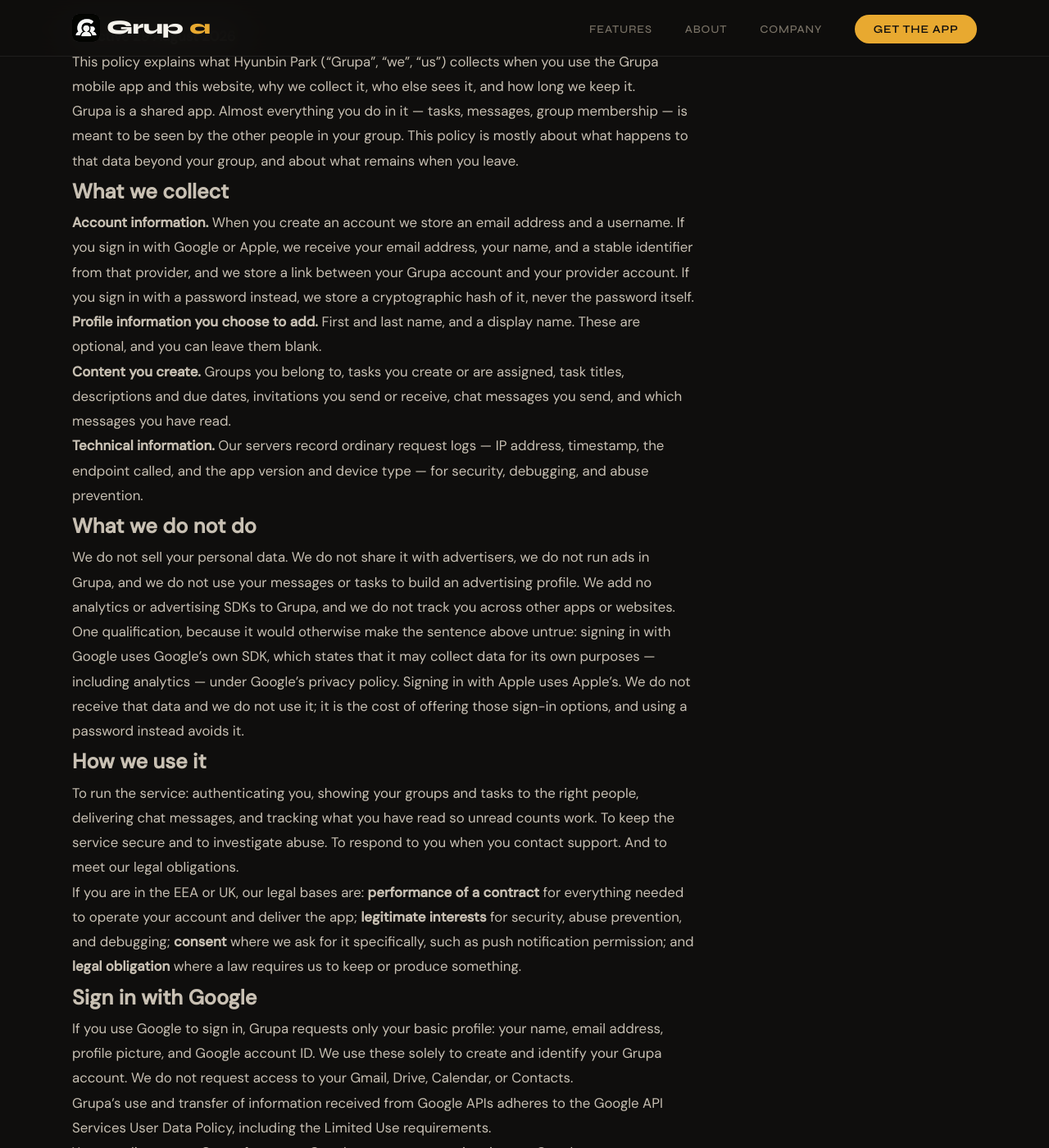
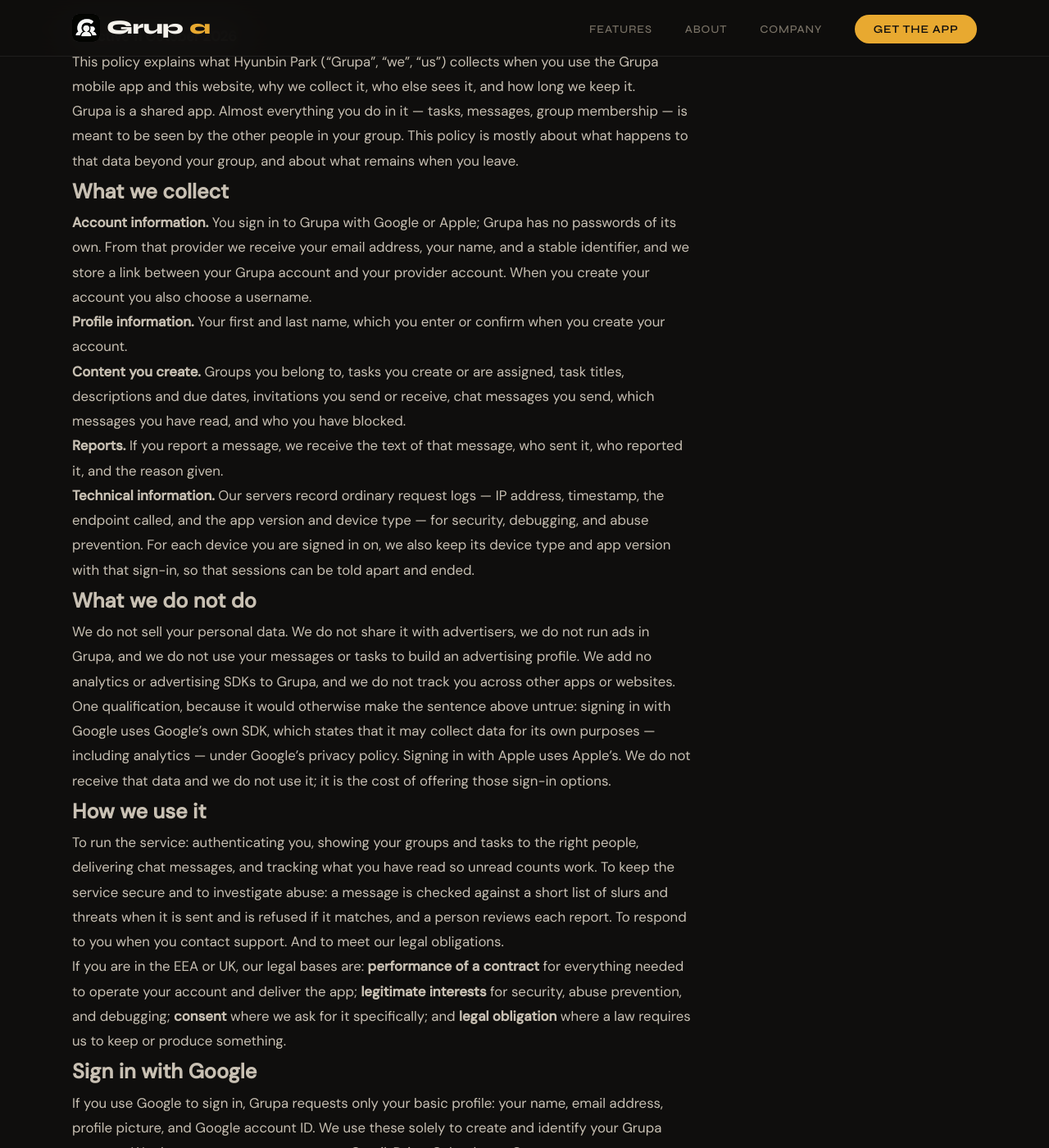
Before and after one commit to grupa-repo/main-site, a Jekyll site: the page built from grupa-website/privacy.md, in a window 1280 px wide and 1400 px high, scrolled down 255 px. Shown: the whole window at 82% size. Built offline with Jekyll 4.4.1, drawn with Linux system fonts in a browser that asks for light colours; some of the changed text lies outside the part shown.

Commit message:
Bring the privacy policy in line with what the app does
The app signs in with Google or Apple only, so the password wording goes.
First and last name are required at sign-up, not optional. Groups are
joined by invitation. Blocking, reporting, the send-time filter and the
device details kept with each sign-in were not mentioned at all; they are
now, with Google named as the mail service reports arrive through.
Deletion lists what is actually removed, the block list and group
memberships included. Push notification consent is dropped as an example:
the app has none.

Co-Authored-By: Claude Opus 5.5 <noreply@anthropic.com>

```diff
--- a/grupa-website/_config.yml
+++ b/grupa-website/_config.yml
@@ -24,7 +24,7 @@ legal:
   contact_email: "support@grupaapp.com"
   # Dated separately: the two documents change independently, and a shared
   # value makes one of them claim a revision it never had.
-  privacy_effective_date: "29 August 2026"
+  privacy_effective_date: "11 October 2026"
   terms_effective_date: "16 August 2026"
   backup_retention: "7 days"
   liability_cap: "US$100"
--- a/grupa-website/privacy.md
+++ b/grupa-website/privacy.md
@@ -13,25 +13,27 @@ Grupa is a shared app. Almost everything you do in it — tasks, messages, group
 
 ## What we collect
 
-**Account information.** When you create an account we store an email address and a username. If you sign in with Google or Apple, we receive your email address, your name, and a stable identifier from that provider, and we store a link between your Grupa account and your provider account. If you sign in with a password instead, we store a cryptographic hash of it, never the password itself.
+**Account information.** You sign in to Grupa with Google or Apple; Grupa has no passwords of its own. From that provider we receive your email address, your name, and a stable identifier, and we store a link between your Grupa account and your provider account. When you create your account you also choose a username.
 
-**Profile information you choose to add.** First and last name, and a display name. These are optional, and you can leave them blank.
+**Profile information.** Your first and last name, which you enter or confirm when you create your account.
 
-**Content you create.** Groups you belong to, tasks you create or are assigned, task titles, descriptions and due dates, invitations you send or receive, chat messages you send, and which messages you have read.
+**Content you create.** Groups you belong to, tasks you create or are assigned, task titles, descriptions and due dates, invitations you send or receive, chat messages you send, which messages you have read, and who you have blocked.
 
-**Technical information.** Our servers record ordinary request logs — IP address, timestamp, the endpoint called, and the app version and device type — for security, debugging, and abuse prevention.
+**Reports.** If you report a message, we receive the text of that message, who sent it, who reported it, and the reason given.
+
+**Technical information.** Our servers record ordinary request logs — IP address, timestamp, the endpoint called, and the app version and device type — for security, debugging, and abuse prevention. For each device you are signed in on, we also keep its device type and app version with that sign-in, so that sessions can be told apart and ended.
 
 ## What we do not do
 
 We do not sell your personal data. We do not share it with advertisers, we do not run ads in Grupa, and we do not use your messages or tasks to build an advertising profile. We add no analytics or advertising SDKs to Grupa, and we do not track you across other apps or websites.
 
-One qualification, because it would otherwise make the sentence above untrue: signing in with Google uses Google's own SDK, which states that it may collect data for its own purposes — including analytics — under [Google's privacy policy](https://policies.google.com/privacy). Signing in with Apple uses Apple's. We do not receive that data and we do not use it; it is the cost of offering those sign-in options, and using a password instead avoids it.
+One qualification, because it would otherwise make the sentence above untrue: signing in with Google uses Google's own SDK, which states that it may collect data for its own purposes — including analytics — under [Google's privacy policy](https://policies.google.com/privacy). Signing in with Apple uses Apple's. We do not receive that data and we do not use it; it is the cost of offering those sign-in options.
 
 ## How we use it
 
-To run the service: authenticating you, showing your groups and tasks to the right people, delivering chat messages, and tracking what you have read so unread counts work. To keep the service secure and to investigate abuse. To respond to you when you contact support. And to meet our legal obligations.
+To run the service: authenticating you, showing your groups and tasks to the right people, delivering chat messages, and tracking what you have read so unread counts work. To keep the service secure and to investigate abuse: a message is checked against a short list of slurs and threats when it is sent and is refused if it matches, and a person reviews each report. To respond to you when you contact support. And to meet our legal obligations.
 
-If you are in the EEA or UK, our legal bases are: **performance of a contract** for everything needed to operate your account and deliver the app; **legitimate interests** for security, abuse prevention, and debugging; **consent** where we ask for it specifically, such as push notification permission; and **legal obligation** where a law requires us to keep or produce something.
+If you are in the EEA or UK, our legal bases are: **performance of a contract** for everything needed to operate your account and deliver the app; **legitimate interests** for security, abuse prevention, and debugging; **consent** where we ask for it specifically; and **legal obligation** where a law requires us to keep or produce something.
 
 ## Sign in with Google
 
@@ -47,9 +49,9 @@ If you use Apple to sign in, we receive your name and either your email address
 
 ## Who else sees your data
 
-**Other members of your groups.** This is the main one. Your display name, and any tasks and messages you add to a group, are visible to everyone else in that group. Anyone can be added to a group by an existing member, so treat a group the way you would treat a group chat.
+**Other members of your groups.** This is the main one. Your name and username, and any tasks and messages you add to a group, are visible to everyone else in that group. You join a group by accepting an invitation from an existing member, so treat a group the way you would treat a group chat. If you block someone, the two of you stop seeing each other's messages; the rest of the group still sees both.
 
-**Our infrastructure providers.** Our application servers run on Heroku (Salesforce). Our database is hosted by Neon, which runs on Amazon Web Services. Both are located in the United States. Each processes this data on our instructions, under contract, and does not use it for its own purposes.
+**Our infrastructure providers.** Our application servers run on Heroku (Salesforce). Our database is hosted by Neon, which runs on Amazon Web Services. Both are located in the United States. Each processes this data on our instructions, under contract, and does not use it for its own purposes. Reports of objectionable content reach us by email, through Google's mail service.
 
 **Google and Apple**, for identity, as described above.
 
@@ -73,11 +75,13 @@ You can delete your account from inside the app, under Settings. We want to be e
 
 **Deleted outright:**
 
-- Your email address, username, first and last name, and display name.
-- Your password hash and all active sessions and refresh tokens.
+- Your email address, username, and first and last name.
+- All active sessions and refresh tokens, with the device details kept alongside them.
 - The links between your Grupa account and your Google or Apple account. Your Sign in with Apple token is revoked with Apple.
 - Your read-tracking data.
 - The copy of your name and email address held by our task service.
+- Your membership of every group you were in.
+- Your list of blocked users. A block that someone else placed on you stays, so that the messages you leave behind stay hidden from them.
 
 **Retained, with your identity removed:**
 
@@ -105,7 +109,7 @@ Grupa is not intended for children under 13, or under 16 in the EEA and UK. We d
 
 ## Security
 
-We serve all traffic over HTTPS, hash passwords, require credentials and an encrypted connection for every connection to our database, and restrict access to production systems to the people who need it.
+We serve all traffic over HTTPS, hold no passwords, require credentials and an encrypted connection for every connection to our database, and restrict access to production systems to the people who need it.
 
 To be clear about what we do **not** do: Grupa messages are not end-to-end encrypted. They are encrypted in transit and at rest, but we hold the keys, which means we are technically capable of reading message content and are obliged to produce it under a valid legal order. No system is perfectly secure, and we cannot guarantee absolute security.
 
```
